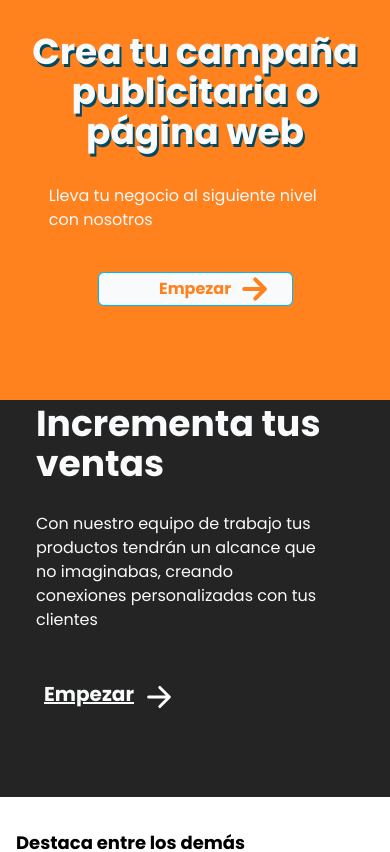
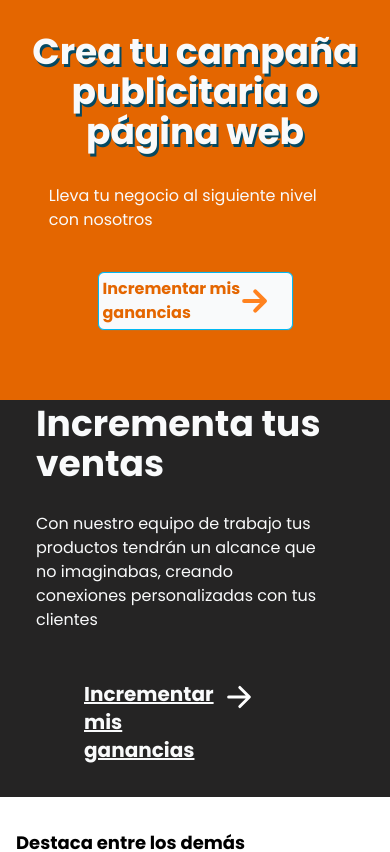
Before and after one commit to hugogaytan10/ravekh-page, a React (Vite) app: page / in a window 390 px wide. Shown: the top 852 px of the page. Built offline with nearby package versions, Linux system fonts and the light colour scheme.

Commit message:
links al ws

```diff
--- a/index.html
+++ b/index.html
@@ -2,10 +2,16 @@
 <html lang="en">
   <head>
     <meta charset="UTF-8" />
-    <link rel="icon" type="image/svg+xml" href="/vite.svg" />
+    <link rel="icon" type="image/svg+xml" href="/src/assets/ravekh.png" />
     <link href='https://fonts.googleapis.com/css?family=Poppins' rel='stylesheet'>
+    <meta name="description" content="Transformamos ideas en experiencias digitales impactantes. En nuestra agencia de marketing y desarrollo de software, fusionamos creatividad y tecnología para diseñar sitios web innovadores y aplicaciones móviles intuitivas. Desde la conceptualización hasta la implementación, ofrecemos soluciones personalizadas que potencian tu presencia en línea y conectan con tu audiencia. Descubre el poder de la innovación digital con nuestra experiencia en desarrollo de software y estrategias de marketing que impulsarán tu éxito en la era digital.">
+    <meta name="keywords" content="agencia, marketing, desarrollo de software, aplicaciones móviles" />
+    <meta name="author" content="RAVEKH" />
+    <meta name="language" content="es" />
+    <meta name="robots" content="index, follow" />
+
     <meta name="viewport" content="width=device-width, initial-scale=1.0" />
-    <title>Vite + React</title>
+    <title>RAVEKH</title>
   </head>
   <body>
     <div id="root"></div>
--- a/src/App.css
+++ b/src/App.css
@@ -41,6 +41,7 @@
     visibility: hidden;
     transform: translate(0, 10vh);
     transition: all 1s;
+
 }
 
 .fadeRight {
--- a/src/Components/Banner.jsx
+++ b/src/Components/Banner.jsx
@@ -6,8 +6,10 @@ export const Banner = () => {
             <h1 className='text-gray-50 font-bold text-4xl text-center p-8'>Crea tu campaña publicitaria o página web</h1>
             <p className='w-3/4 m-auto text-left text-gray-50 font-thin md:text-center'>Lleva tu negocio al siguiente nivel con nosotros</p>
             <a
+
             href='https://api.whatsapp.com/send?phone=524451113370'
-            className='bg-gray-50 mt-10 rounded-md p-1 text-azul-banner font-bold flex w-2/4 justify-around m-auto items-center md:w-2/12 btn-empezar relative'>Empezar
+            className='bg-gray-50 mt-10 rounded-md p-1 text-azul-banner font-bold flex w-2/4 justify-around m-auto items-center md:w-4/12 btn-empezar relative'>
+                Incrementar mis ganancias
                 <img src={flecha} alt='flecha' className='animacion-flecha'/>
             </a>
         </div>
--- a/src/Components/BannerSecundario.jsx
+++ b/src/Components/BannerSecundario.jsx
@@ -10,11 +10,11 @@ export const BannerSecundario = () => {
                 Con nuestro equipo de trabajo tus productos tendrán un alcance que no
                 imaginabas, creando conexiones personalizadas con tus clientes
             </p>
-            <div className='text-left mt-10 ml-10 w-1/4  md:w-1/12'>
+            <div className='text-left mt-10 ml-20 w-1/4  md:w-4/12 md:ml-5'>
                 <a
                     href='https://api.whatsapp.com/send?phone=524451113370'
-                    className='text-xl rounded-md p-1 text-gray-50 underline font-bold flex justify-around items-start gap-2'>
-                    Empezar
+                    className='text-xl rounded-md p-1 text-gray-50 underline font-bold flex justify-around items-start gap-2 md:text-base'>
+                    Incrementar mis ganancias
                     <img src={flecha} alt='flecha' />
                 </a>
             </div>
--- a/tailwind.config.js
+++ b/tailwind.config.js
@@ -7,7 +7,7 @@ export default {
   theme: {
     extend: {
       colors:{
-        'azul-banner': '#ff821f',
+        'azul-banner': 'rgb(228, 102, 0)',
         'negro': '#252424',
         'azul-celeste': '#00F2EA',
         'rojo-claro': '#FF0050',
```
